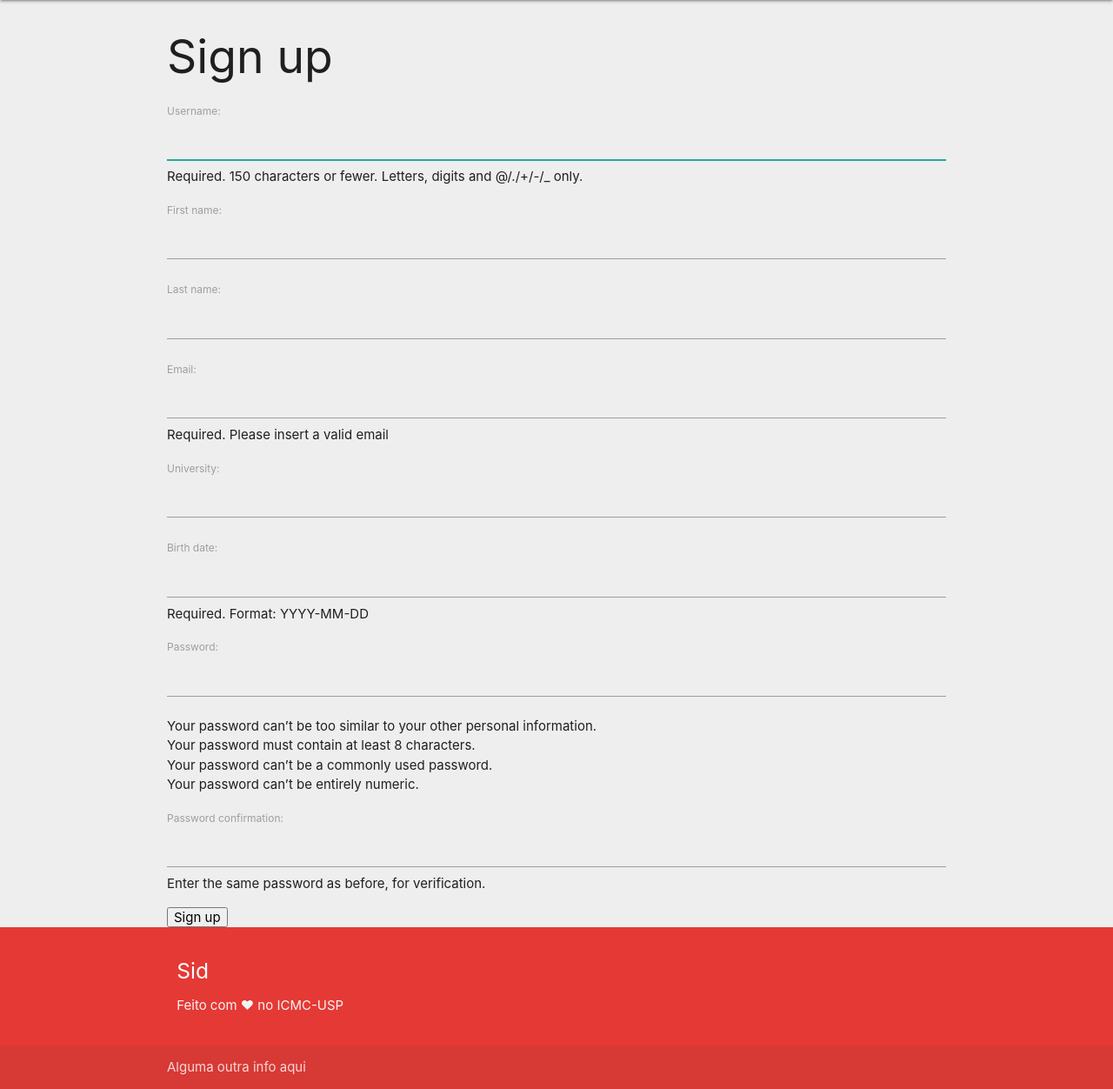
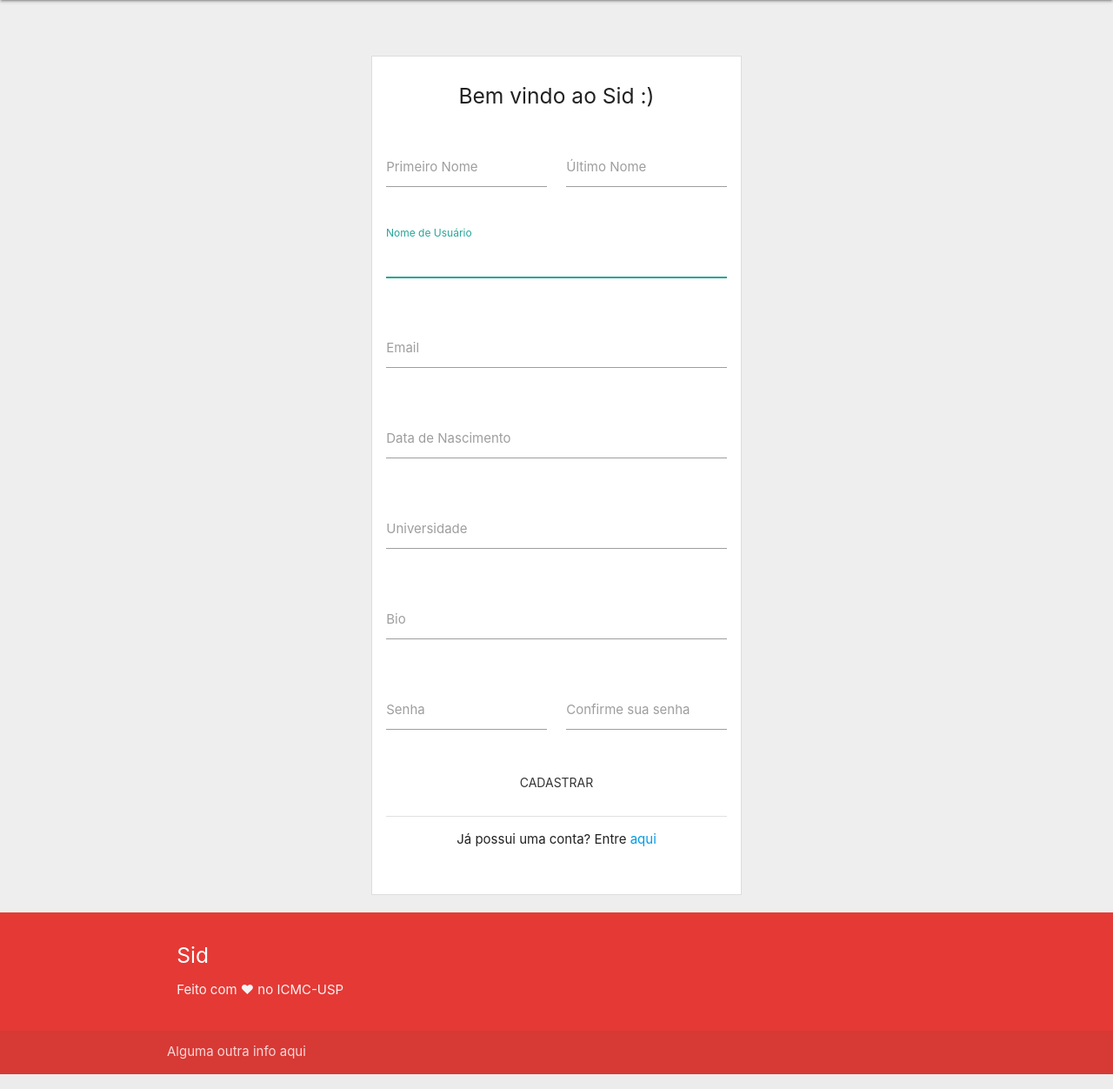
Before and after one commit to rgeurgas/Sid, a Django app: page /auth/signup/ in a window 1280 px wide. Shown: the part 64-1316 px from the top of the page at 87% size. Run offline with Django 3.2, Linux system fonts and the light colour scheme.

Commit message:
Login e Sign Up integrados

```diff
--- a/registration/forms.py
+++ b/registration/forms.py
@@ -4,10 +4,12 @@ from django.contrib.auth.models import User
 
 class SignUpForm(UserCreationForm):
 	birth_date = forms.DateField(help_text='Required. Format: YYYY-MM-DD')
+	#COLOCAR DATEPICKER!!!
 	university = forms.CharField(max_length=50)
+	bio = forms.CharField(max_length=500)
 	email = forms.EmailField(max_length=254, help_text='Required. Please insert a valid email')
 
 	class Meta:
 		model = User
 		fields = ['username', 'first_name', 'last_name', 'email',
-				  'university', 'birth_date', 'password1', 'password2',]
+				  'university', 'bio', 'birth_date', 'password1', 'password2']
--- a/registration/models.py
+++ b/registration/models.py
@@ -12,7 +12,6 @@ class Profile(models.Model):
 	university = models.CharField(max_length=50, null=True, blank=True)
 	courses = models.ManyToManyField(Course, blank=True)
 	bio = models.TextField(default=" ")
-	image = models.FileField(upload_to='pictures/', default="pictures/mclovin.png")
 
 	def __str__(self):
 		return self.user.username
--- a/registration/templates/registration/signup.html
+++ b/registration/templates/registration/signup.html
@@ -1,14 +1,96 @@
 {% extends 'base.html' %}
 
 {% block content %}
-  <h2>Sign up</h2>
-  <form method="post">
-    {% csrf_token %}
-    {{ form.as_p }}
-    <button type="submit">Sign up</button>
-  </form>
+  <div class="row">
 
+      <form class="col s10 offset-s1 m6 offset-m3" method="post" enctype="multipart/form-data">
+  		{{ form.non_field_errors }}
+    	{% for field in form %}
+    	{{field.error}}
+    	{% endfor %}
+    	{% csrf_token %}
+			<div class="topo">
+				<div class="row">
+					<h5 class="center-align">Bem vindo ao Sid :)</h5>
+				</div>
+        <!-- Nome  primeiro -->
+      			<div class="row">
+        			<div class="input-field col s6">
+        				{{form.first_name}}
+          				<label for="first_name">Primeiro Nome</label>
+        			</div>
 
+        <!-- Nome  Segundo -->
+              <div class="input-field col s6">
+              	{{form.last_name}}
+                  <label for="last_name">Último Nome</label>
+              </div>
+            </div>
+        <!-- Nome de usuario -->
+            <div class="row">
+              <div class="input-field col s12">
+                  {{form.username}}
+                  <label for="username">Nome de Usuário</label>
+              </div>
+            </div>
+        <!-- email -->
+            <div class="row">
+              <div class="input-field col s12">
+                  {{form.email}}
+                  <label for="email">Email</label>
+              </div>
+            </div>
+        <!-- data nasc -->
+            <div class="row">
+              <div class="input-field col s12">
+                  {{form.birth_date}}
+                  <label for="birthdate">Data de Nascimento</label>
+              </div>
+            </div>
+        <!-- universidade   -->
+            <div class="row">
+              <div class="input-field col s12">
+                  {{form.university}}
+                  <label for="university">Universidade</label>
+              </div>
+            </div>
+        <!-- Bio -->
+            <div class="row">
+              <div class="input-field col s12">
+                  <!-- <textarea id="bio" type="text" class="validate materialize-textarea"></textarea> -->
+                  {{form.bio}}
+                  <label for="bio">Bio</label>
+              </div>
+            </div>
+        <!-- Foto -->
+        <!-- senha -->
+        		<div class="row">
+        			<div class="input-field col s6">
+        				{{form.password1}}
+          				<label for="password">Senha</label>
+        			</div>
+        <!-- senha confirm -->
+              <div class="input-field col s6">
+				  {{form.password2}}
+                  <label for="re_password">Confirme sua senha</label>
+              </div>
+            </div>
+        		<div class="row">
+        			<div class="col s12">
+        				<button style="width:100%" class="btn-flat waves-effect waves-light" type="submit" name="action">
+        					Cadastrar
+  						</button>
+        			</div>
+        		</div>
+        		<div class="divider"></div>
+        		<div class="row">
+        			<div class="col s12">
+	        			<p class="center">Já possui uma conta? Entre <a href="#">aqui</a></p>
+        		</div>
+        		</div>
+      		</div>
+    	</form>
+	</div>
 
 
 {% endblock %}
--- a/registration/views.py
+++ b/registration/views.py
@@ -9,7 +9,7 @@ def signup(request):
 		form = SignUpForm(request.POST)
 		if form.is_valid():
 			user = form.save()
-			user.refresh_from_db()  # load the profile instance created by the signal
+			user.refresh_from_db()  #load the profile instance created by the signal
 			user.profile.university = form.cleaned_data.get('university')
 			user.profile.birth_date = form.cleaned_data.get('birth_date')
 			user.save()
@@ -30,13 +30,13 @@ def view_profile(request, pk):
 		activities = []
 		for course in sub_courses:
 			for l in course.link.all()[:10]:
-				if l.user.id == profile.id:
+				if l.user.id == profile.user.id:
 					activities.append({'obj': l, 'tipo': 'um link'})
 			for l in course.list.all()[:10]:
-				if l.user.id == profile.id:
+				if l.user.id == profile.user.id:
 					activities.append({'obj': l, 'tipo': 'uma lista'})
 			for s in course.summary.all()[:10]:
-				if s.user.id == profile.id:
+				if s.user.id == profile.user.id:
 					activities.append({'obj': s, 'tipo': 'um resumo'})
 
 		activities.sort(key = lambda x: x['obj'].date, reverse=True)
```
Also changed, not shown: registration/migrations/0006_auto_20180702_0207.py (added), registration/migrations/0007_remove_profile_image.py (added).
